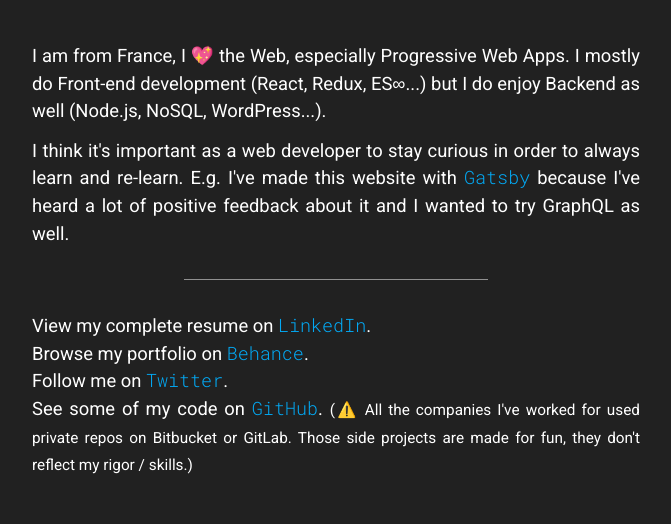
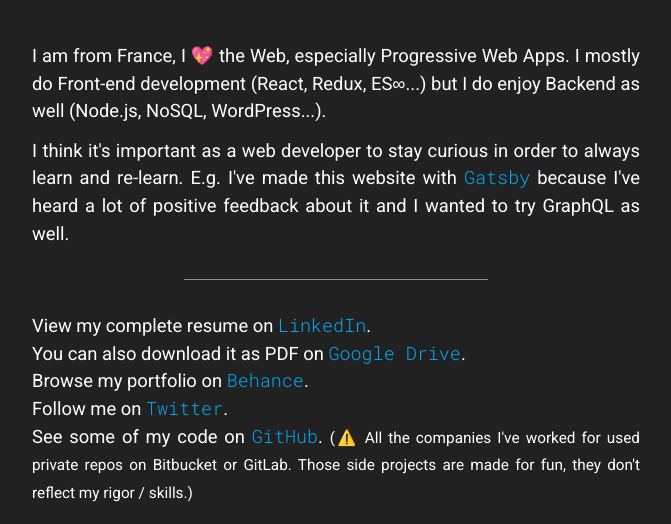
Before and after one commit to sylvhama/shamann-gatsby, a Gatsby site: page / in a window 1280 px wide. Shown: the part 276-800 px from the top of the page, without its empty margins (304-975 px from the left). Built offline with nearby package versions, Linux system fonts and the light colour scheme; Gatsby itself is replaced by a stand-in of ours.

Commit message:
add link to footer

```diff
--- a/src/components/Footer.js
+++ b/src/components/Footer.js
@@ -8,6 +8,11 @@
     <Paragraph>
       View my complete resume on{' '}
       <Anchor href="https://www.linkedin.com/in/sylvainhamann">LinkedIn</Anchor>
+      .<br />
+      You can also download it as PDF on{' '}
+      <Anchor href="https://docs.google.com/document/d/1VybgVJOKbZOqbQwRfGkYp--9yP-xXfMF5TA7s8M250I/edit?usp=sharing">
+        Google Drive
+      </Anchor>
       .<br />
       Browse my portfolio on{' '}
       <Anchor href="https://www.behance.net/sylvhama/">Behance</Anchor>.
```
